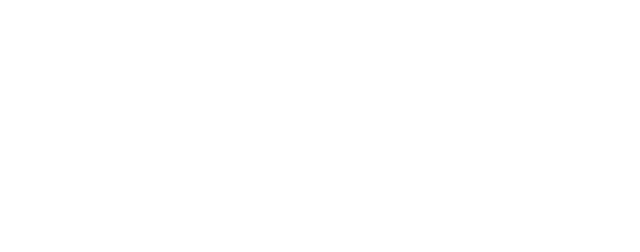
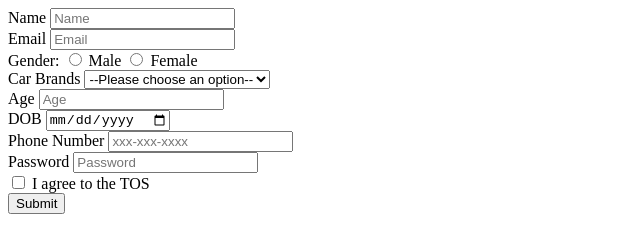
Before and after one commit to acciojob/signup-form-car-himanshu-0807, a website: page main.html in a window 1280 px wide. Shown: the whole page, without its empty margins (0-640 px from the left). Drawn offline with Linux system fonts and the light colour scheme.

Commit message:
created a submission

```diff
--- a/main.html
+++ b/main.html
@@ -8,6 +8,36 @@
 
 <body>
 	<!-- the entire body must be written by student -->
+	<form method="post">
+		<label for="name">Name</label>
+		<input type="text" id="name" name="name" placeholder="Name" required><br>
+		<label for="email">Email</label>
+		<input type="email" id="email" name="email" placeholder="Email" required><br>
+		<span>Gender:</span>
+		<input type="radio" id="gender_m" name="gender" value="male" required>
+		<label for="gender_m">Male</label>
+		<input type="radio" id="gender_f" name="gender" value="female">
+		<label for="gender_f">Female</label>
+		<br>
+		<label for="cars">Car Brands</label>
+		<select id="cars" name="cars" required>
+			<option value="">--Please choose an option--</option>
+			<option value="toyota">Toyota</option>
+			<option value="honda">Honda</option>
+			<option value="tata">Tata</option>
+		</select><br>
+		<label for="age">Age</label>
+		<input type="number" id="age" name="age" placeholder="Age" required><br>
+		<label for="dob">DOB</label>
+		<input type="date" id="dob" name="dob" required><br>
+		<label for="tel">Phone Number</label>
+		<input type="tel" id="tel" name="tel" placeholder="xxx-xxx-xxxx"><br>
+		<label for="password">Password</label>
+		<input type="password" id="password" name="password" placeholder="Password" required><br>
+		<input type="checkbox" id="tos" name="tos" required>
+		<label for="tos">I agree to the TOS</label><br>
+		<button type="submit">Submit</button>
+	</form>
     <script type="text/javascript" src="./script.js">
 </script>
 
```
